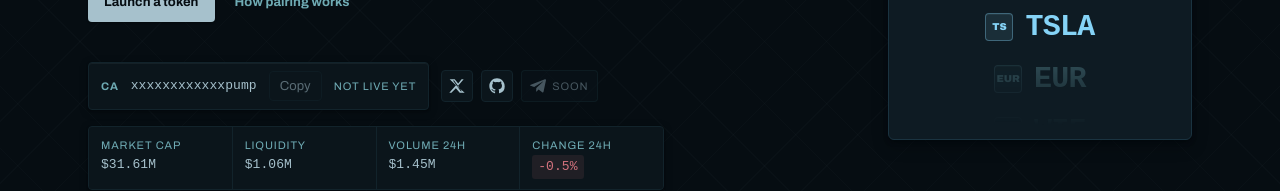
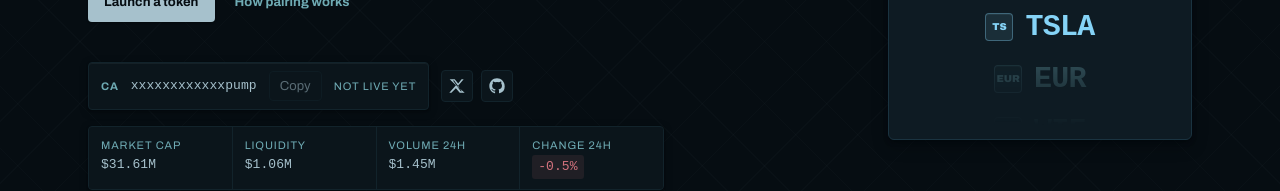
Before and after one commit to sThinkfundao/sThink-ecosystem, a React (Vite) app: page / in a window 1280 px wide. Shown: the part 340-531 px from the top of the page. Built offline with nearby package versions, Linux system fonts and the light colour scheme; a web font is replaced by a local one.

Commit message:
Remove the Telegram slot from the social row

```diff
--- a/src/config.ts
+++ b/src/config.ts
@@ -19,7 +19,6 @@
   contractAddress: Maybe<string>;
   social: {
     x: Maybe<string>;
-    telegram: Maybe<string>;
   };
   repo: Maybe<string>;
   docs: Maybe<string>;
@@ -29,7 +28,6 @@
   contractAddress: null,
   social: {
     x: "https://x.com/sThinkfun",
-    telegram: null,
   },
   repo: "https://github.com/sThinkfundao/sThink-ecosystem",
   docs: null,
--- a/src/features/hero/SocialLinks.tsx
+++ b/src/features/hero/SocialLinks.tsx
@@ -28,23 +28,16 @@
       </svg>
     ),
   },
-  {
-    name: "Telegram",
-    url: external.social.telegram,
-    icon: (
-      <svg viewBox="0 0 24 24" fill="currentColor" className={ICON_CLASS} aria-hidden="true">
-        <path d="M23.9 3.6 20.3 20.5c-.27 1.2-.98 1.5-1.98.93l-5.48-4.04-2.64 2.55c-.29.29-.54.54-1.1.54l.39-5.58L19.5 5.7c.44-.39-.1-.61-.68-.22L6.28 13.4.9 11.72c-1.17-.37-1.19-1.17.24-1.73L22.4 2.05c.97-.36 1.82.22 1.5 1.55Z" />
-      </svg>
-    ),
-  },
 ];
 
+/* An entry whose URL is not configured yet simply doesn't render, so the
+   row never links somewhere dead. */
 export default function SocialLinks() {
   return (
     <ul className="flex items-center gap-2">
-      {ENTRIES.map(({ name, url, icon }) => (
-        <li key={name}>
-          {isSet(url) ? (
+      {ENTRIES.map(({ name, url, icon }) =>
+        isSet(url) ? (
+          <li key={name}>
             <a
               href={url}
               target="_blank"
@@ -55,20 +48,9 @@
             >
               {icon}
             </a>
-          ) : (
-            <span
-              title={`${name} — not yet available`}
-              className="flex h-8 cursor-not-allowed items-center gap-1.5 rounded-sm border border-edge/60 bg-surface/50 px-2 text-steel/40"
-            >
-              {icon}
-              <span aria-hidden="true" className="text-label uppercase">
-                soon
-              </span>
-              <span className="sr-only">{name} — not yet available</span>
-            </span>
-          )}
-        </li>
-      ))}
+          </li>
+        ) : null,
+      )}
     </ul>
   );
 }
```
